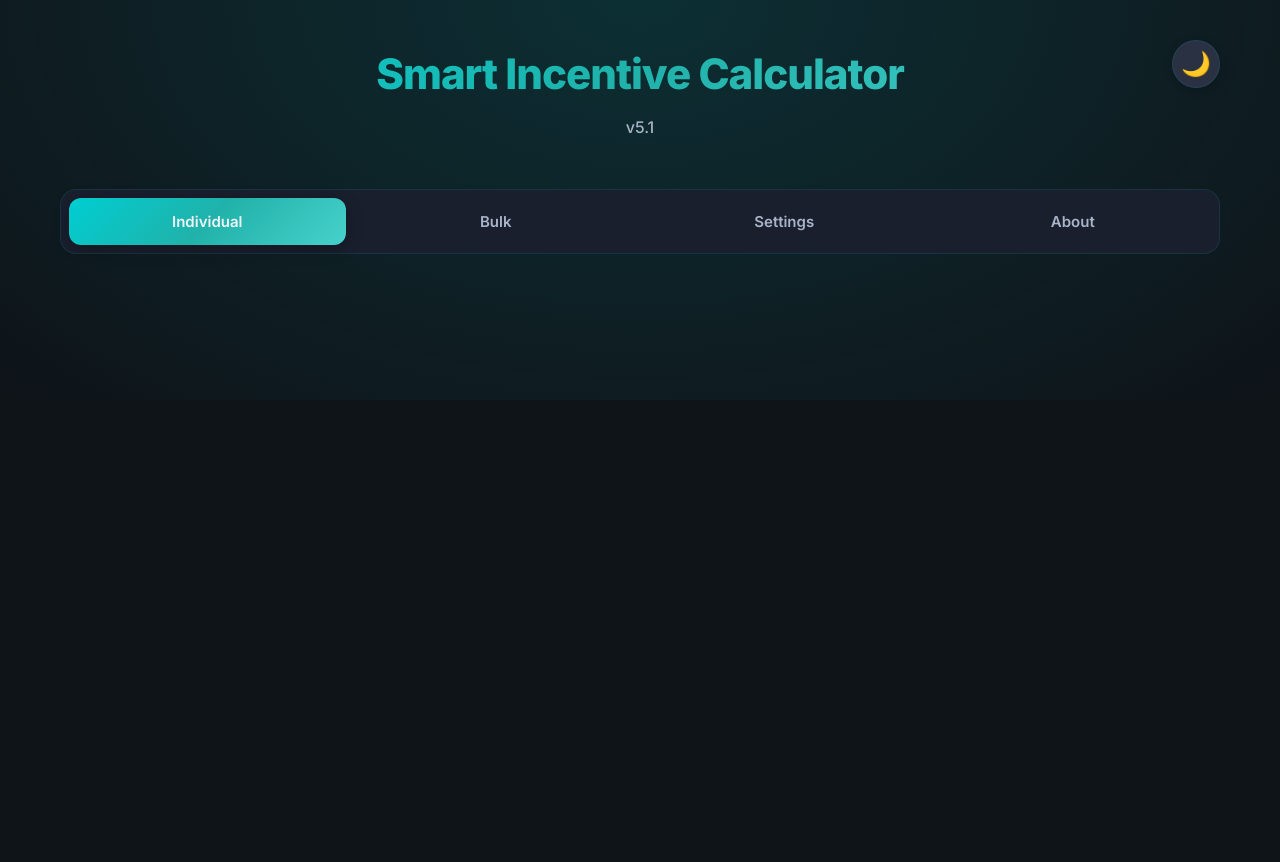
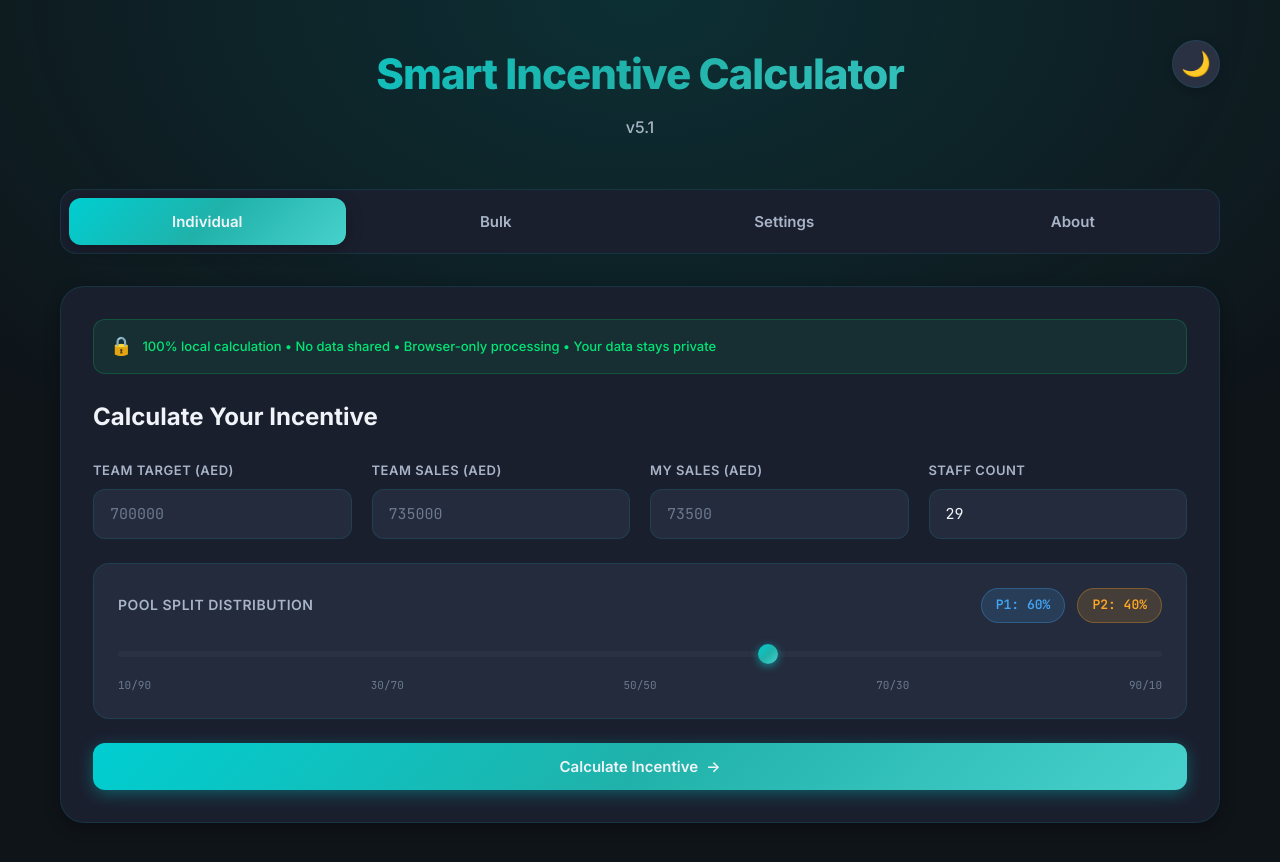
Before and after one commit to HijasT/IncentiveCal, a Next.js app: page / in a window 1280 px wide. Before the commit the page ends 800 px from the top, so only its background shows below. Built offline with nearby package versions, Linux system fonts and the light colour scheme.

Commit message:
hide analytics

```diff
--- a/app/page.tsx
+++ b/app/page.tsx
@@ -70,10 +70,10 @@ export default function Home() {
         </button>
       </nav>
 
-    {/* {activeTab === 'analytics' && <AnalyticsTab />}
+	  {activeTab === 'individual' && <IndividualTab />}
+      {activeTab === 'bulk' && <BulkTab />}
+	{/*  {activeTab === 'analytics' && <AnalyticsTab />}
 	*/}
-      {activeTab === 'bulk' && <BulkTab />}
-      {activeTab === 'analytics' && <AnalyticsTab />}
       {activeTab === 'settings' && <SettingsTab />}
       {activeTab === 'about' && <AboutTab />}
     </div>
```
